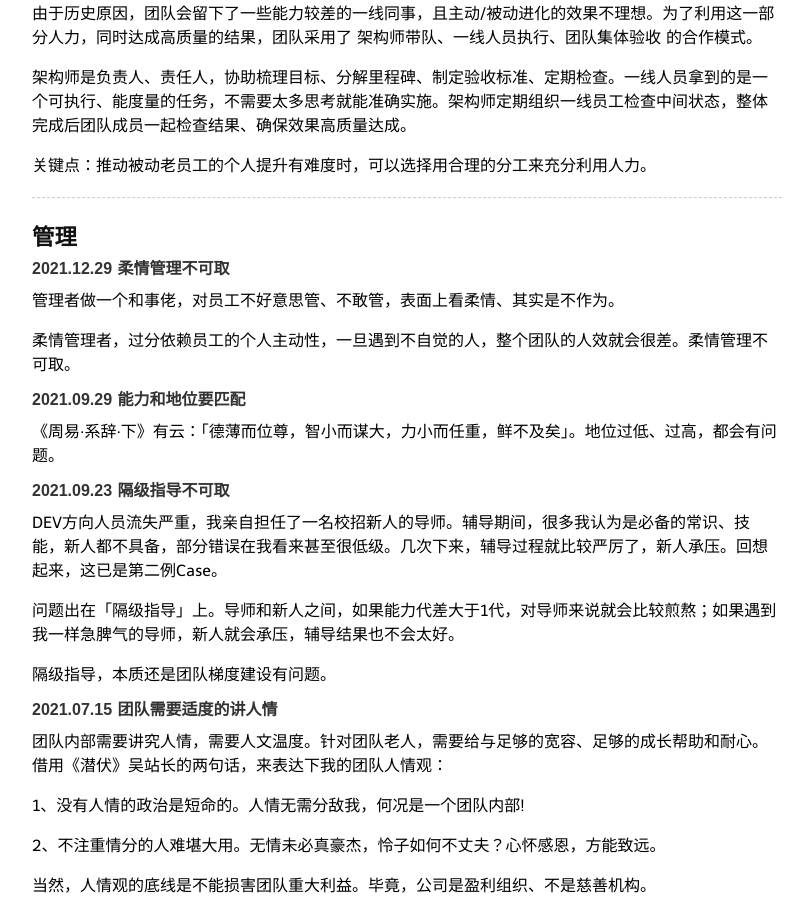
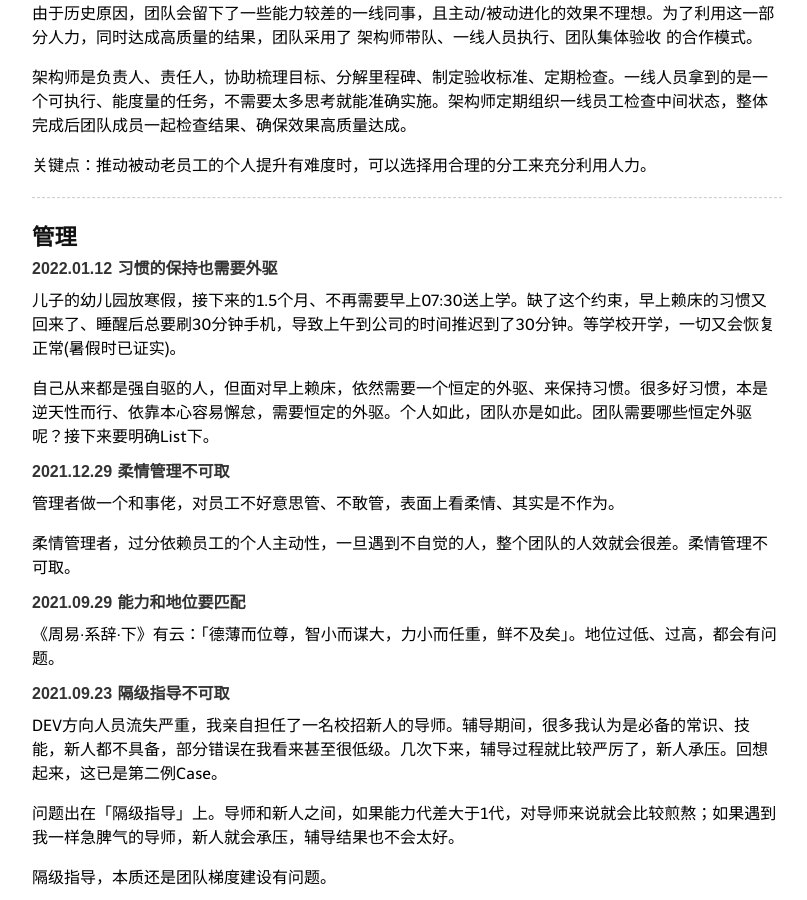
Before and after one commit to niean/niean.github.io, a Jekyll site: the page built from _posts/2020-03-15-op-tb.markdown, in a window 1280 px wide and 900 px high, scrolled down 5958 px. Shown: the whole window, without its empty margins (233-1040 px from the left). Built offline with Jekyll 4.4.1, drawn with Linux system fonts in a browser that asks for light colours; comment, search, counter and statistics services are not loaded.

Commit message:
add:OPaS

```diff
--- a/_posts/2020-03-15-op-tb.markdown
+++ b/_posts/2020-03-15-op-tb.markdown
@@ -219,6 +219,12 @@ Dev同学可能对分阶段认识有误区，可能会站在技术或代码开
 
 ----
 ## 管理
+#### 2022.01.12 习惯的保持也需要外驱
+儿子的幼儿园放寒假，接下来的1.5个月、不再需要早上07:30送上学。缺了这个约束，早上赖床的习惯又回来了、睡醒后总要刷30分钟手机，导致上午到公司的时间推迟到了30分钟。等学校开学，一切又会恢复正常(暑假时已证实)。
+
+自己从来都是强自驱的人，但面对早上赖床，依然需要一个恒定的外驱、来保持习惯。很多好习惯，本是逆天性而行、依靠本心容易懈怠，需要恒定的外驱。个人如此，团队亦是如此。团队需要哪些恒定外驱呢？接下来要明确List下。
+
+
 #### 2021.12.29 柔情管理不可取
 管理者做一个和事佬，对员工不好意思管、不敢管，表面上看柔情、其实是不作为。
 
--- a/_posts/2020-11-18-tools-cost.markdown
+++ b/_posts/2020-11-18-tools-cost.markdown
@@ -45,7 +45,7 @@ tags:
 
 云资产的对账等级设计，既取决于云厂商的计费精度，也取决于甲方在对账上的投入(平台+人)。
 
-绝对量分析，包括云厂商账单自身核对(数据自恰)、跟我方独立计费的对比(逻辑独立链路)两个途径。云厂商账单通常由消费、退款、代金券、调账四类构成，我方使用账单数据、按照相同的算法、计算账单费用，跟云厂商提供的费用做对齐即可。跟我方独立计费的对比，通常是对比用量、单价两项，而不是费用；因为技术人员更擅长用量视角，单价是为了弥补用量和费用之差异；也因为，计费对平台稳定性要求更高，需要的投入比较多。
+绝对量分析，包括核对云厂商账单数据(数据自恰)、跟我方独立计费的对比(逻辑独立链路)两个途径。云厂商账单通常由消费、退款、代金券、调账四类构成，我方使用账单数据、按照相同的算法、计算账单费用，跟云厂商提供的费用做对比(偶尔也会投入两个人、独立核对)。跟我方独立计费的对比，通常是对比用量、单价两项，而不是费用；因为技术人员更擅长用量视角(单价是为了弥补用量和费用之差异)，也因为计费容易被单价调整影响准确性。
 
 增量分析，目的是让人更容易理解账单的变化原因，重在言之有理。因此，增量分析通常是对云账单做月度费用环比，对于费用变化给出合理的用量解释。财务人员是增量分析的主要使用者。
 
```
Also changed, not shown: _posts/2022-01-27-ops-cn.markdown (added, +25 -0 lines), images/20220127/OPaS.png (added), 2 other files.
